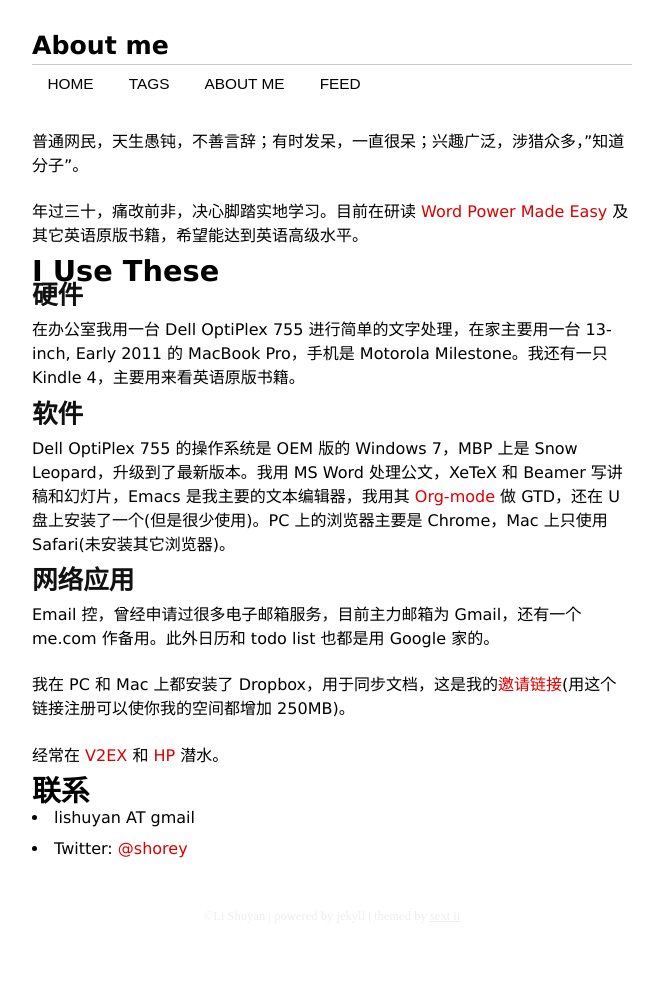
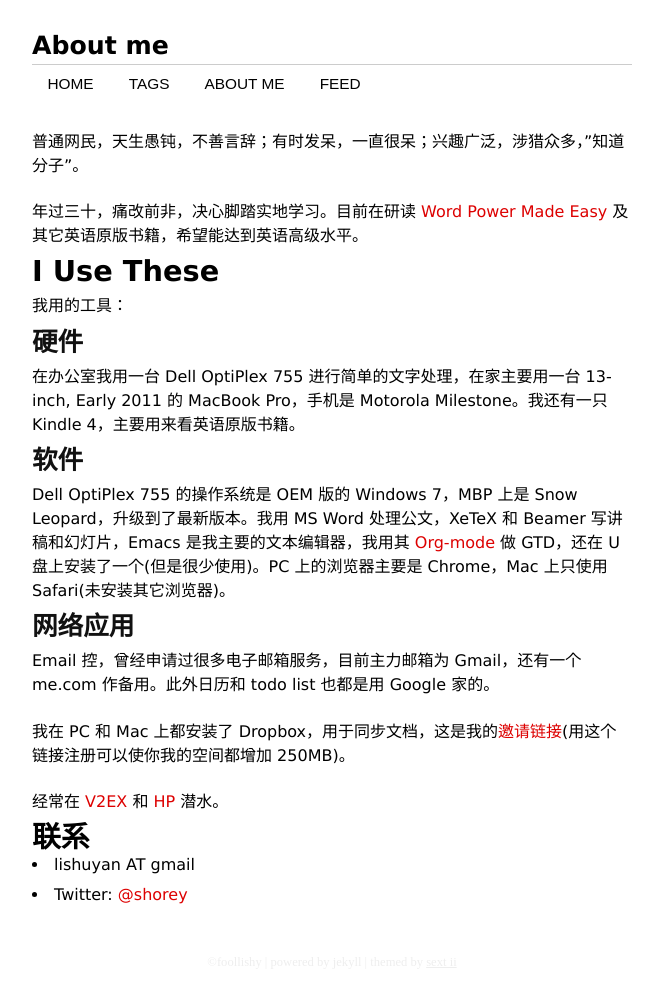
Before and after one commit to foollishy/foollishy.github.com, a Jekyll site: the page built from about.markdown, in a window 1280 px wide. Shown: the whole page, without its empty margins (308-966 px from the left). Built offline with Jekyll 4.4.1, drawn with Linux system fonts in a browser that asks for light colours; some web fonts are replaced; Markdown is read by kramdown in place of the engine named in the settings; before the commit the page ends 955 px from its top, so only the background shows below that.

Commit message:
Change the author name.

```diff
--- a/_layouts/default.html
+++ b/_layouts/default.html
@@ -2,7 +2,7 @@
 <html xmlns="http://www.w3.org/1999/xhtml" xml:lang="en-us" lang="en-us">
   <head>
     <meta http-equiv="content-type" content="text/html; charset=utf-8" />
-    <meta name="author" content="Li Shuyan" />
+    <meta name="author" content="foollishy" />
     <title>{{ page.title }}</title>
     <link rel="shortcut icon" href="/media/favicon.ico">
     <link href="/atom.xml" rel="alternate" title="setImpl" type="application/atom+xml" />
@@ -28,7 +28,7 @@
         <article class="content">
         {{ content }}
         </article>
-        <div id="copy">&copy;Li Shuyan | powered by jekyll | themed by <a href="http://lhzhang.com" title="sext ii">sext ii</a></div>
+        <div id="copy">&copy;foollishy | powered by jekyll | themed by <a href="http://lhzhang.com" title="sext ii">sext ii</a></div>
       </div>
     </div> <!--! end of #container -->
   </body>
--- a/about.markdown
+++ b/about.markdown
@@ -8,6 +8,8 @@
 年过三十，痛改前非，决心脚踏实地学习。目前在研读 [Word Power Made Easy](http://www.amazon.cn/Word-Power-Made-Easy-The-Complete-Handbook-for-Building-a-Superior-Vocabulary-Lewis-Norman/dp/067174190X/ref=sr_1_1?ie=UTF8&qid=1332423432&sr=8-1) 及其它英语原版书籍，希望能达到英语高级水平。
 
 # I Use These #
+
+我用的工具：
 
 ## 硬件 ##
 
--- a/atom.xml
+++ b/atom.xml
@@ -10,8 +10,7 @@
  <updated>{{ site.time | date_to_xmlschema }}</updated>
  <id>http://i.macfon.org/</id>
  <author>
-   <name>Li Shuyan</name>
-   <email>lishuyan@gmail.com</email>
+   <name>foollishy</name>
  </author>
 
  {% for post in site.posts limit:10 %}
```
